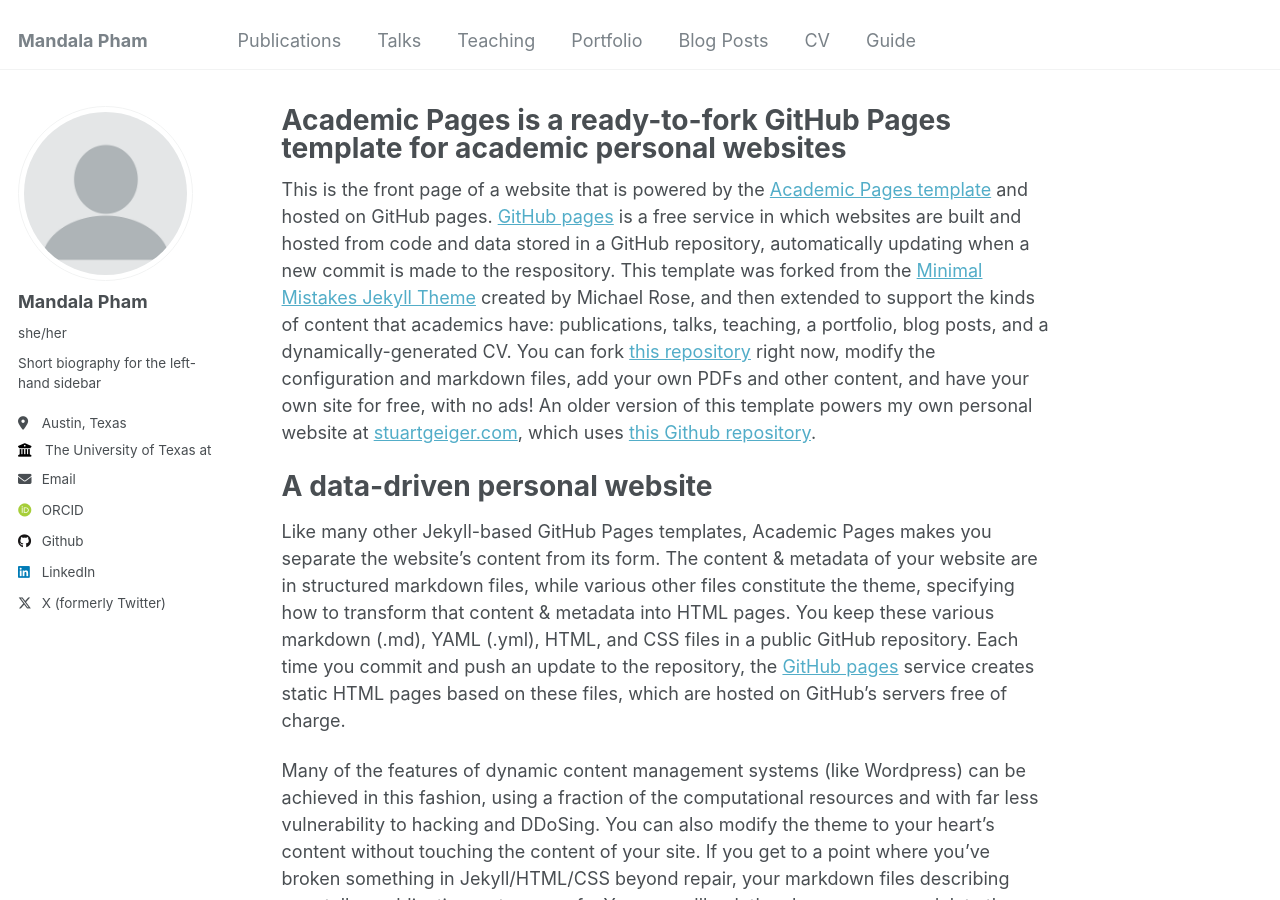
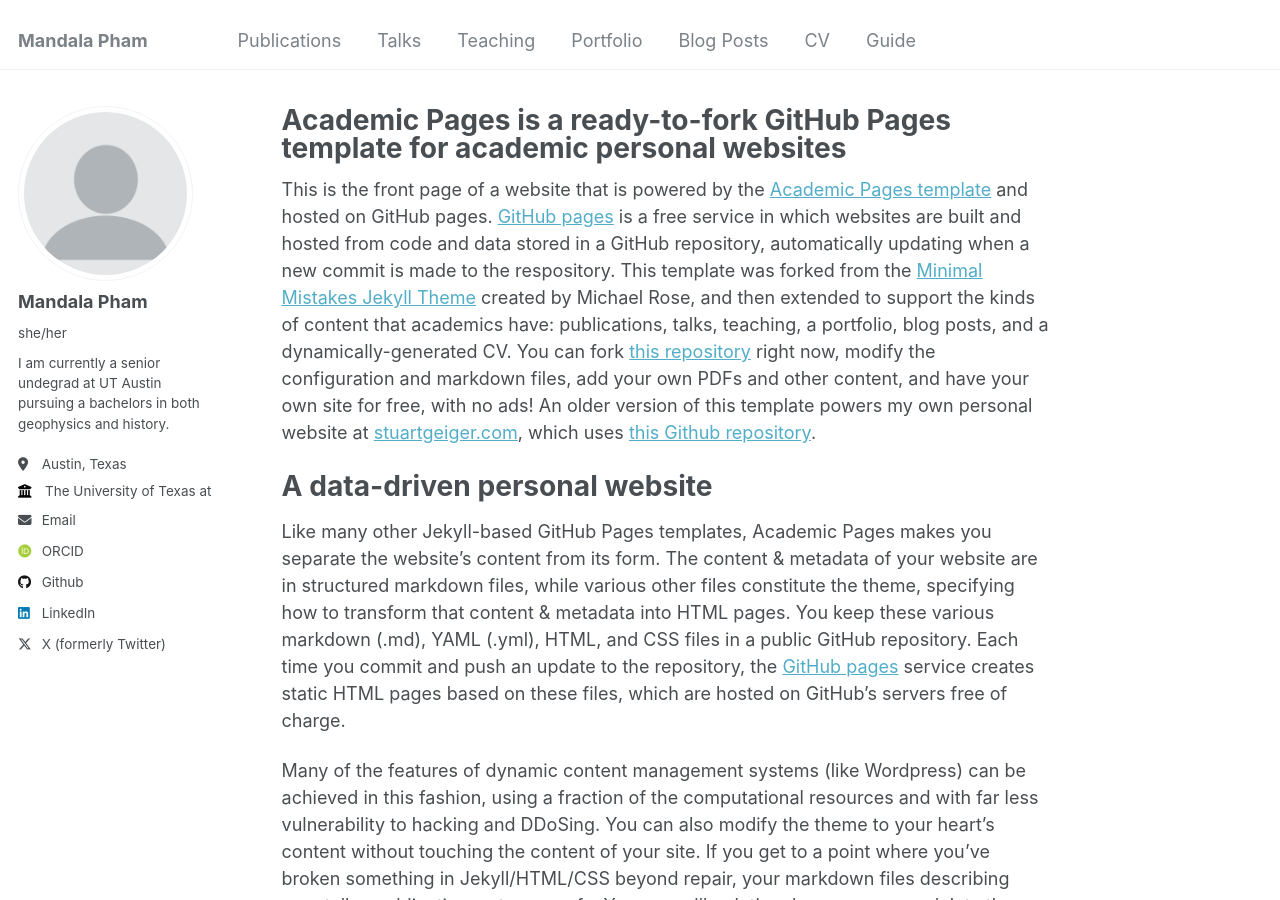
Before and after one commit to mandaphm/mandaphm.github.io, a Jekyll site: the page built from _pages/about.md, in a window 1280 px wide and 900 px high. Built offline with Jekyll 4.4.1, drawn with Linux system fonts in a browser that asks for light colours; some web fonts are replaced.

Commit message:
Update _config.yml

```diff
--- a/_config.yml
+++ b/_config.yml
@@ -24,7 +24,7 @@ author:
   avatar           : "profile.png"
   name             : "Mandala Pham"
   pronouns         : "she/her" # example: "she/her"
-  bio              : "Short biography for the left-hand sidebar"
+  bio              : "I am currently a senior undegrad at UT Austin pursuing a bachelors in both geophysics and history."
   location         : "Austin, Texas"
   employer         : "The University of Texas at Austin"
   uri              : # URL
```
